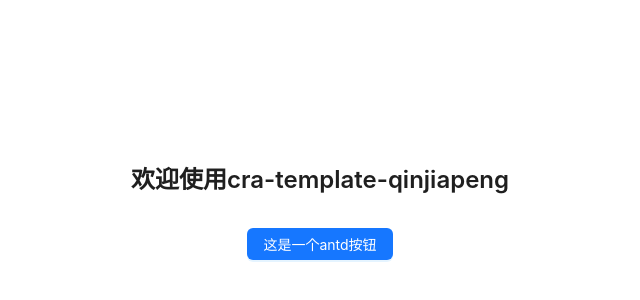
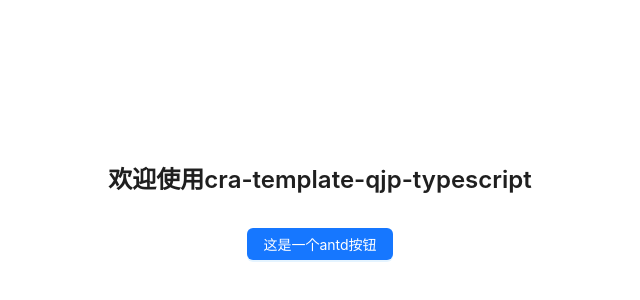
Before and after one commit to qjp88995/cra-template-qjp-typescript, a React (Create React App) app in the folder template/: page / in a window 1280 px wide. Shown: the part 200-500 px from the top of the page, without its empty margins (320-960 px from the left). Built offline with nearby package versions, Linux system fonts and the light colour scheme.

Commit message:
修改文字描述

```diff
--- a/package.json
+++ b/package.json
@@ -1,6 +1,6 @@
 {
   "name": "cra-template-qjp-typescript",
-  "version": "1.0.1",
+  "version": "1.0.2",
   "keywords": [
     "react",
     "create-react-app",
--- a/template/src/routes/Home.tsx
+++ b/template/src/routes/Home.tsx
@@ -14,7 +14,7 @@ const Home = () => {
         justifyContent: 'center',
         gap: 20
       }}>
-      <Title level={3}>欢迎使用cra-template-qinjiapeng</Title>
+      <Title level={3}>欢迎使用cra-template-qjp-typescript</Title>
       <Button type="primary">这是一个antd按钮</Button>
     </div>
   );
```
